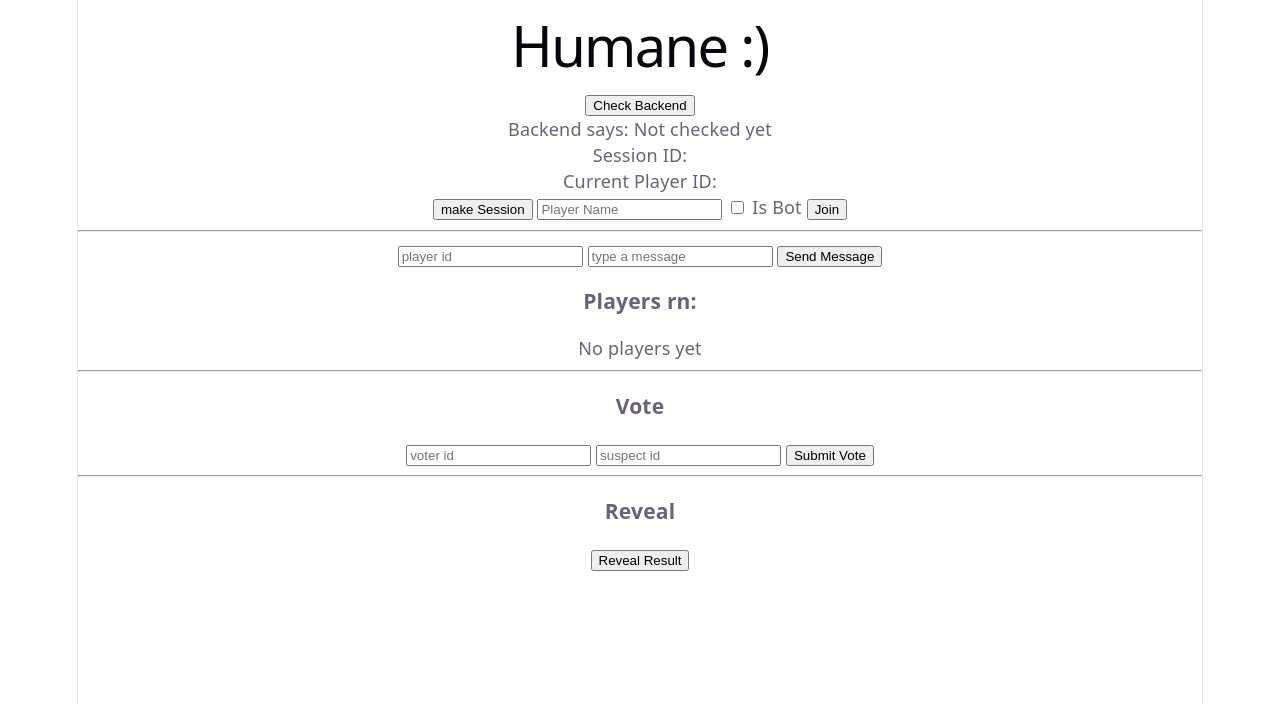
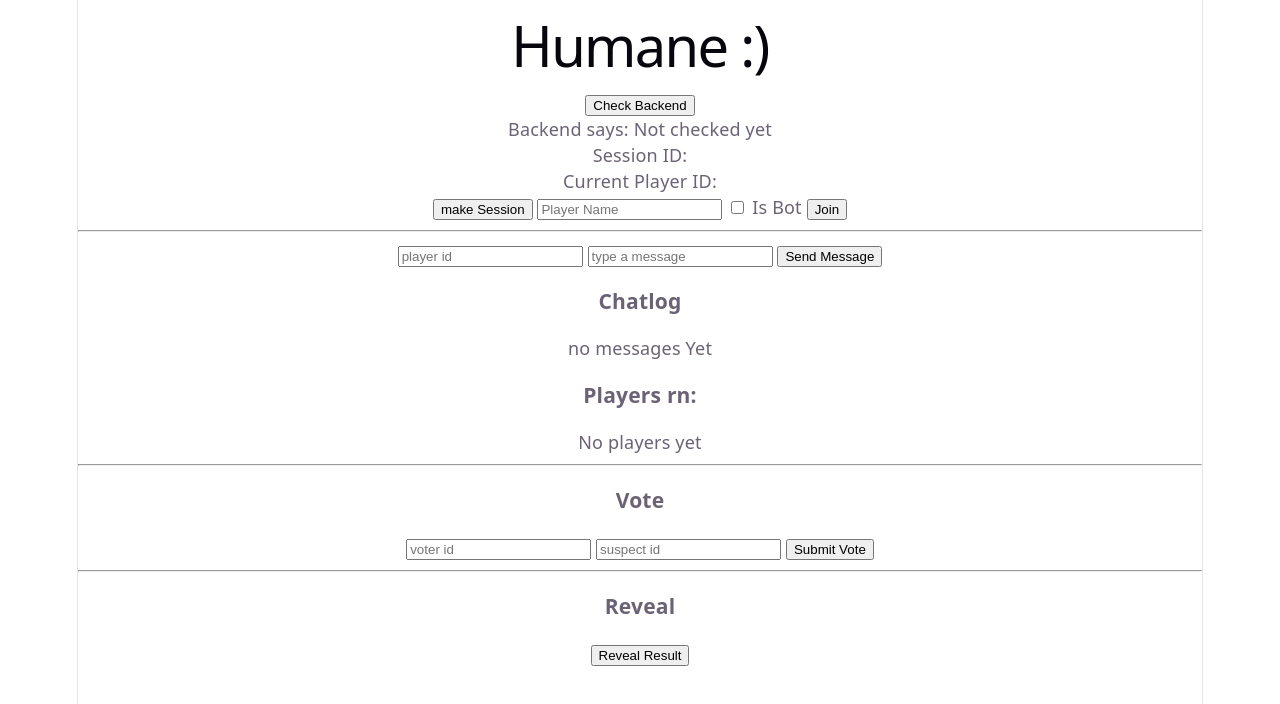
Before and after one commit to sen3th/humane, a Svelte app in the folder frontend/: page / in a window 1280 px wide. Shown: the top 704 px of the page. Built offline with nearby package versions, Linux system fonts and the light colour scheme.

Commit message:
added chatlog

```diff
--- a/frontend/src/App.svelte
+++ b/frontend/src/App.svelte
@@ -84,6 +84,7 @@
         status=data.detail || "chat Failed";
         return;
       }
+      chatlog = [...chatlog, data];
       status = `${data.name} says: ${data.message}`;
       messageText = "";
     } catch (err) {
@@ -160,6 +161,7 @@
   let suspectId = "";
 
   let revealData=null;
+  let chatlog = [];
 </script>
 
 <main>
@@ -179,6 +181,16 @@
   <input bind:value={currentPlayerId} placeholder="player id" />
   <input bind:value={messageText} placeholder="type a message" />
   <button on:click={sendMessage}>Send Message</button>
+  <h3>Chatlog</h3>
+  {#if chatlog.length ===0}
+    <p>no messages Yet</p>
+    {:else}
+      <ul>
+        {#each chatlog as m}
+          <li>{m.name}: {m.message}</li>
+        {/each}
+      </ul>
+  {/if}
 
   <h3>Players rn:</h3>
   {#if players.length ===0}
```
